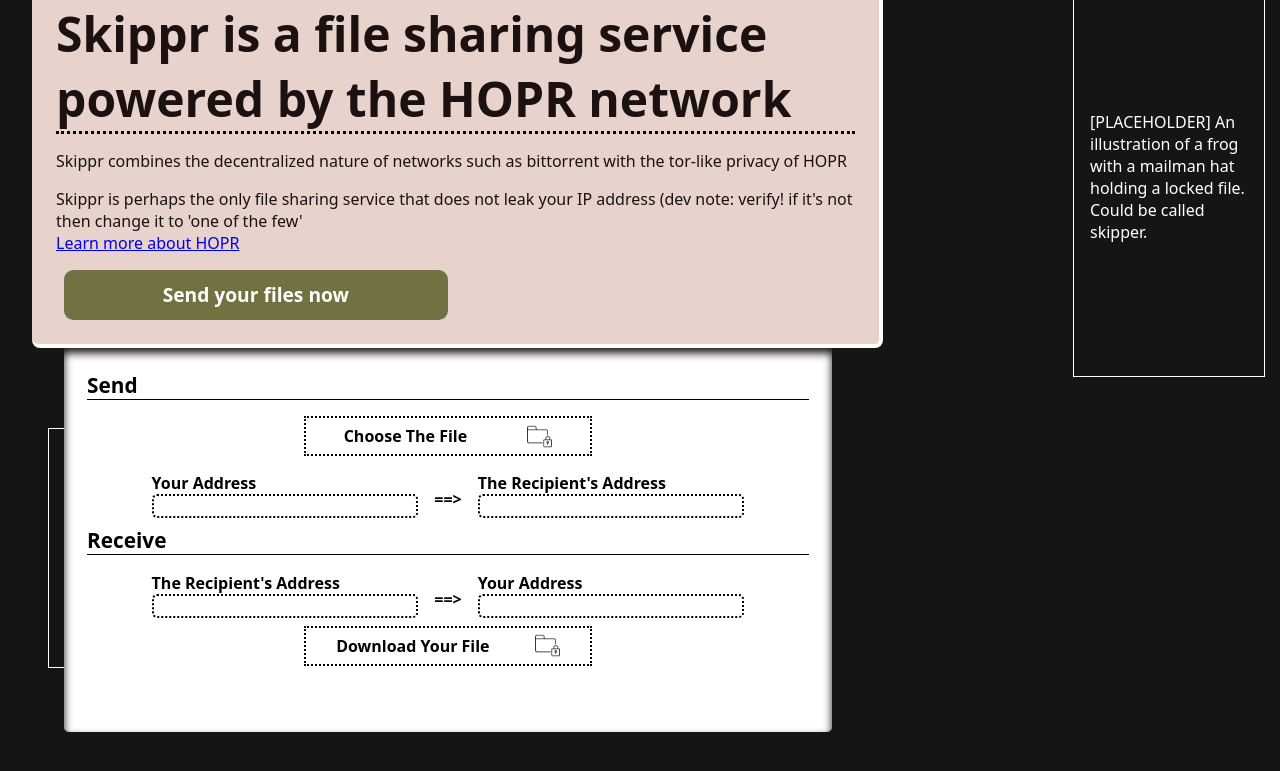
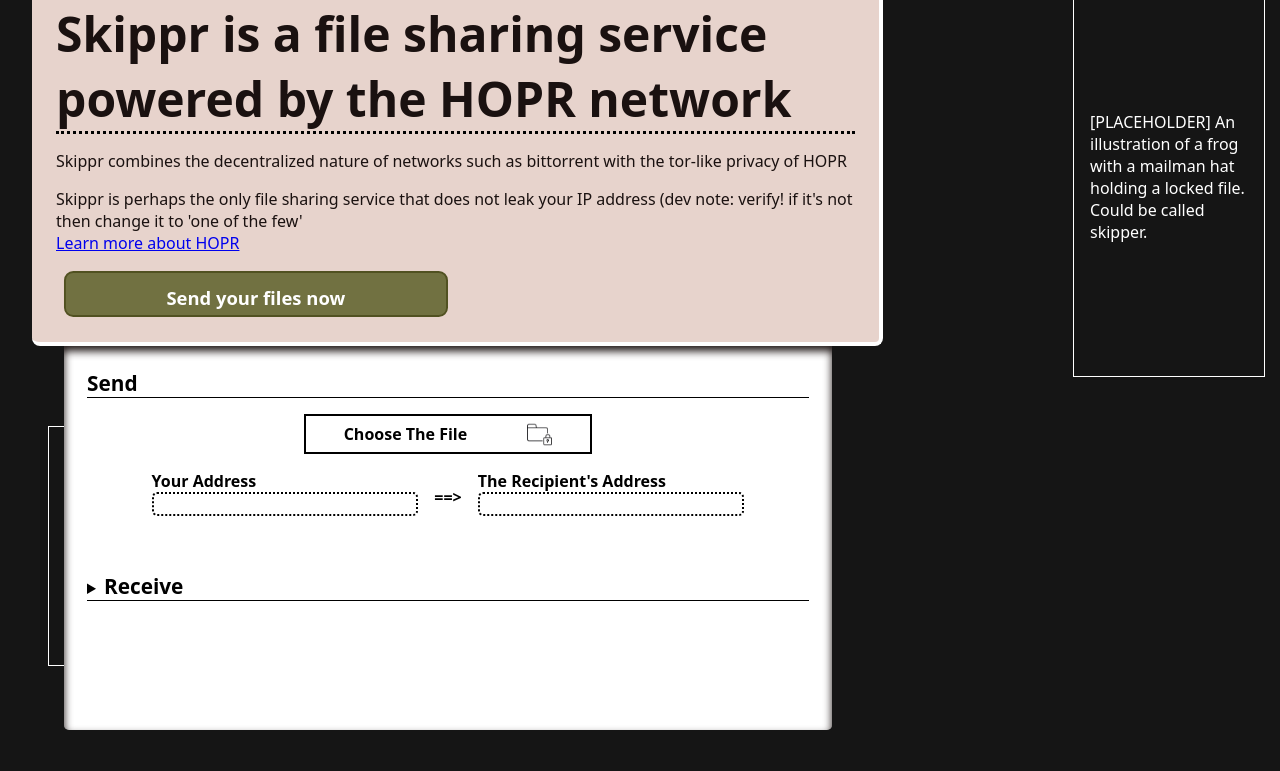
Before and after one commit to janmaslo/Secourier, a plain HTML site: page index.html in a window 1280 px wide. Both pictures are taken after a click on the button "Send your files now". Shown: the part 69-840 px from the top of the page. Before the commit the page ends 801 px from the top, so only its background shows below. Drawn offline with Linux system fonts and the light colour scheme.

Commit message:
minor UI fixes

```diff
--- a/index.html
+++ b/index.html
@@ -42,7 +42,7 @@
 	     combined with the tor-like privacy of HOPR -->
 	</MAIN>
 	<DIV class="prompt" >
-		<FORM>
+		<FORM style="margin-bottom: 3em;">
 		<H1>Send</H1>
 		<LABEL class="label-button">
 			Choose The File
@@ -63,7 +63,8 @@
 
 		</FORM>
 		<FORM>
-		<H1>Receive</H1>
+		<DETAILS>
+		<SUMMARY style="border-bottom: 1px solid black"><H1 style="display: inline; width: 100%">Receive</H1></SUMMARY>
 		<DIV class="text-input-container">
 		<LABEL>
 			The Recipient's Address
@@ -79,6 +80,7 @@
 			Download Your File
 			<IMG src="./Icons/file_lock.png" height=25 width=25 />
 		</LABEL>
+		</DETAILS>
 		</FORM>
 		<BUTTON></BUTTON>
 	</DIV>
--- a/style.css
+++ b/style.css
@@ -7,7 +7,7 @@
 
 * { box-sizing: border-box; }
 
-BODY { background-color: #151515; height: 100vh; }
+BODY { background-color: #151515; height: 120vh; }
 
 * {
 	padding: 0;
@@ -47,7 +47,7 @@ P {
 	margin-bottom: 1em;
 }
 
-.button-container { width: 50%; display: flex; align-items: center; justify-content: center; }
+.button-container { width: 50%; height: 3em; display: flex; align-items: center; justify-content: center; }
 
 .button {
 	display: block;
@@ -56,16 +56,16 @@ P {
 	padding: 0.6em;
 	font-size: 1.2em;
 	width: 100%;
+	height: 100%;
 	text-align: center;
 	font-weight: bold;
 	text-decoration: none;
 	border-radius: 0.5em;
 	box-shadow: 0 5px 0.5em #1a1110;
-	transition: box-shadow 0.3s;
-	transition: width 0.3s;
+	transition: transform .1s linear, box-shadow .1s linear;
 }
-.button:hover { box-shadow: 0 5px 0.3em #1a1110; width: 98%; height: 98% }
-.button.pressed { box-shadow: none; width: 96%; height 96%; }
+.button:not(.pressed):hover { box-shadow: 0 5px 0.3em #1a1110; transform: scale(0.98)}
+.button.pressed { transform: scale(0.96); box-shadow: none; border: 2px solid #515121; }
 
 .left {
 	color: #1a1110;
@@ -98,7 +98,7 @@ P {
 	margin-left: 4em;
 	width: 60%;
 	height: 0;
-	transition: height 1.2s ease-in-out;
+	transition: height 1s ease-out;
 	box-shadow: 0 5px 0.5em #1a1110 inset;
 
 	font-weight: bold;
@@ -130,7 +130,7 @@ P {
 	justify-content: space-around;
 	height: 2.5em;
 	padding: 0.5em;
-	border: 2px dotted black;
+	border: 2px solid black;
 	width: 40%;
 	cursor: pointer;
 	margin: auto;
```
